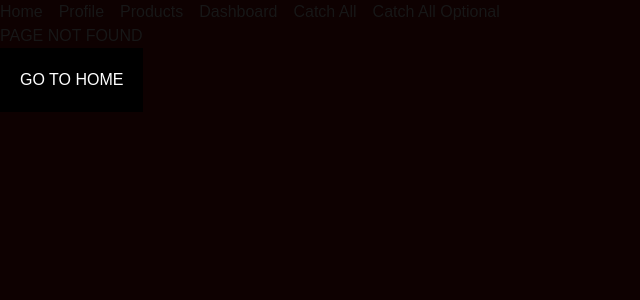
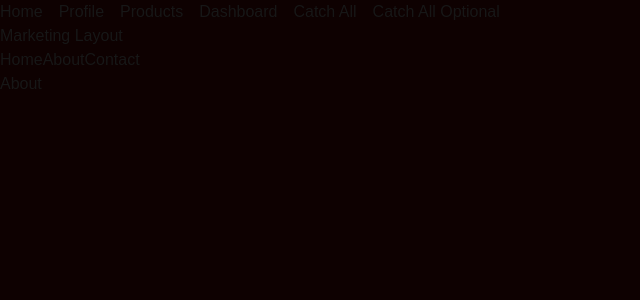
Before and after one commit to NipunShrivats/NextJS_tutorials, a Next.js app in the folder concepts/: page /about in a window 1280 px wide. Before the commit this address had no page. Shown: the top 300 px of the page, without its empty margins (0-640 px from the left). Built offline with nearby package versions, Linux system fonts and the light colour scheme.

Commit message:
route grp

```diff
--- /dev/null
+++ b/concepts/app/(marketing)/about/page.tsx
@@ -0,0 +1,7 @@
+import React from "react";
+
+const About = () => {
+  return <div>About</div>;
+};
+
+export default About;
--- /dev/null
+++ b/concepts/app/(marketing)/contact/page.tsx
@@ -0,0 +1,7 @@
+import React from "react";
+
+const Contact = () => {
+  return <div>Contact</div>;
+};
+
+export default Contact;
--- /dev/null
+++ b/concepts/app/(marketing)/layout.tsx
@@ -0,0 +1,23 @@
+import Link from "next/link";
+import React from "react";
+
+function RootLayout({
+  children,
+}: Readonly<{
+  children: React.ReactNode;
+}>) {
+  return (
+    <div>
+      Marketing Layout
+      <header>
+        <nav>
+          <Link href={"/"}>Home</Link>
+          <Link href={"/about"}>About</Link>
+          <Link href={"/contact"}>Contact</Link>
+        </nav>
+      </header>
+      {children}
+    </div>
+  );
+}
+export default RootLayout;
```
